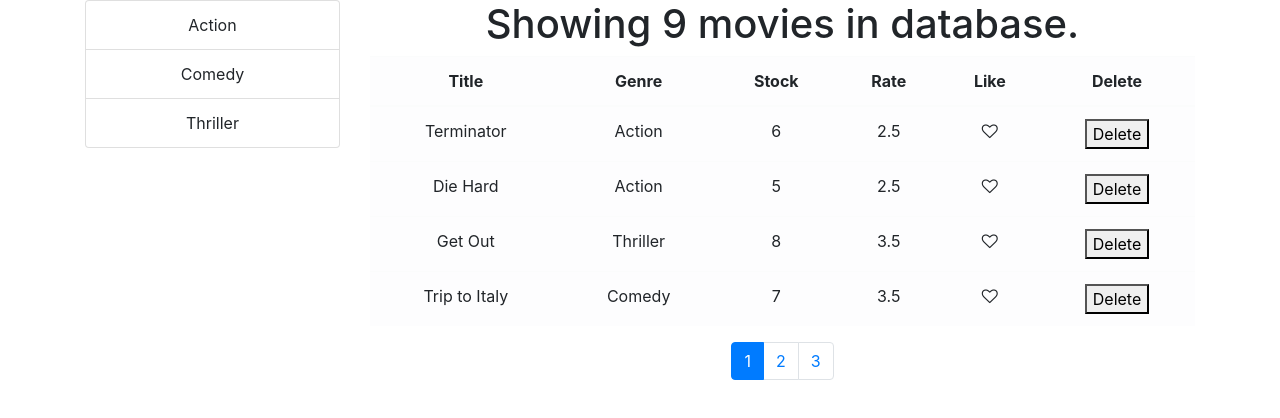
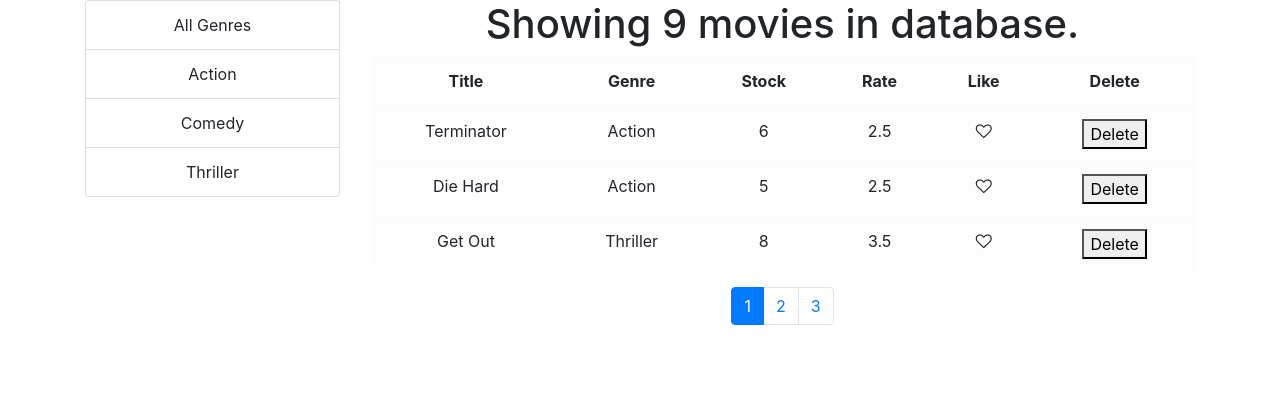
Before and after one commit to SincerelyBrittany/VidlyProject, a React (Create React App) app: page / in a window 1280 px wide. Shown: the top 418 px of the page. Built offline with nearby package versions, Linux system fonts and the light colour scheme.

Commit message:
finished adding filter to vidly

```diff
--- a/src/Vidly/components/vidly.jsx
+++ b/src/Vidly/components/vidly.jsx
@@ -1,5 +1,5 @@
 import React from "react";
-import { getMovies, deleteMovie } from "../services/fakeMovieService";
+import { getMovies } from "../services/fakeMovieService";
 import { getGenres } from "../services/fakeGenreService";
 import Movie from "./movie";
 import Pagination from "../common/pagination";
@@ -11,7 +11,7 @@ const Vidly = () => {
   const [movies, setMovies] = React.useState([]);
   const [genres, setGenres] = React.useState([]);
   const [selectedGenre, setSelectedGenre] = React.useState();
-  const [pageSize, setPageSize] = React.useState(4);
+  const [pageSize, setPageSize] = React.useState(3);
   const [currentPage, setcurrentPage] = React.useState(1);
 
   const fetchMovies = async () => {
@@ -26,7 +26,8 @@ const Vidly = () => {
 
   const fetchGenres = async () => {
     const response = await getGenres();
-    setGenres((response && response) || []);
+    const genres = [{ name: "All Genres" }, ...response];
+    setGenres(genres || []);
     setDataLoading(false);
   };
   React.useEffect(() => {
@@ -53,13 +54,15 @@ const Vidly = () => {
 
   const handleGenreSelect = (genre) => {
     setSelectedGenre(genre);
+    setcurrentPage(1);
   };
 
   if (movies && movies.length === 0) return <p> There are no movies </p>;
 
-  const filtered = selectedGenre
-    ? movies.filter((m) => m.genre._id === selectedGenre._id)
-    : movies;
+  const filtered =
+    selectedGenre && selectedGenre._id
+      ? movies.filter((m) => m.genre._id === selectedGenre._id)
+      : movies;
 
   const paginatedMovies = paginate(filtered, currentPage, pageSize);
 
@@ -117,54 +120,4 @@ const Vidly = () => {
   );
 };
 
-// {
-//   isDataLoading ? (
-//     <h1> loading </h1>
-//   ) : (
-//     <div className="row">
-//       <div className="col-3">
-//         <ListGroup
-//           textProperty="name"
-//           valueProperty="_id"
-//           genres={genres}
-//           selectedGenre={selectedGenre}
-//           onGenreSelect={handleGenreSelect}
-//         />
-//       </div>
-//       <div className="col">
-//         <h1> Showing {movies && movies.length} movies in database.</h1>
-//         <table className="table table-light">
-//           <thead>
-//             <tr>
-//               <th scope="col">Title</th>
-//               <th scope="col">Genre</th>
-//               <th scope="col">Stock</th>
-//               <th scope="col">Rate</th>
-//               <th scope="col">Like</th>
-//               <th scope="col">Delete</th>
-//             </tr>
-//           </thead>
-//           <tbody>
-//             {paginatedMovies.map((movie) => (
-//               <Movie
-//                 key={movie._id}
-//                 movie={movie}
-//                 liked={movie.liked}
-//                 onLiked={handleLikedButton}
-//                 handleOnClick={handleDeleteButton}
-//               />
-//             ))}
-//           </tbody>
-//         </table>
-//         <Pagination
-//           itemsCount={filtered.length}
-//           pageSize={pageSize}
-//           onPageChange={handlePageChange}
-//           currentPage={currentPage}
-//         />
-//       </div>
-//     </div>
-//   );
-// }
-
 export default Vidly;
```
